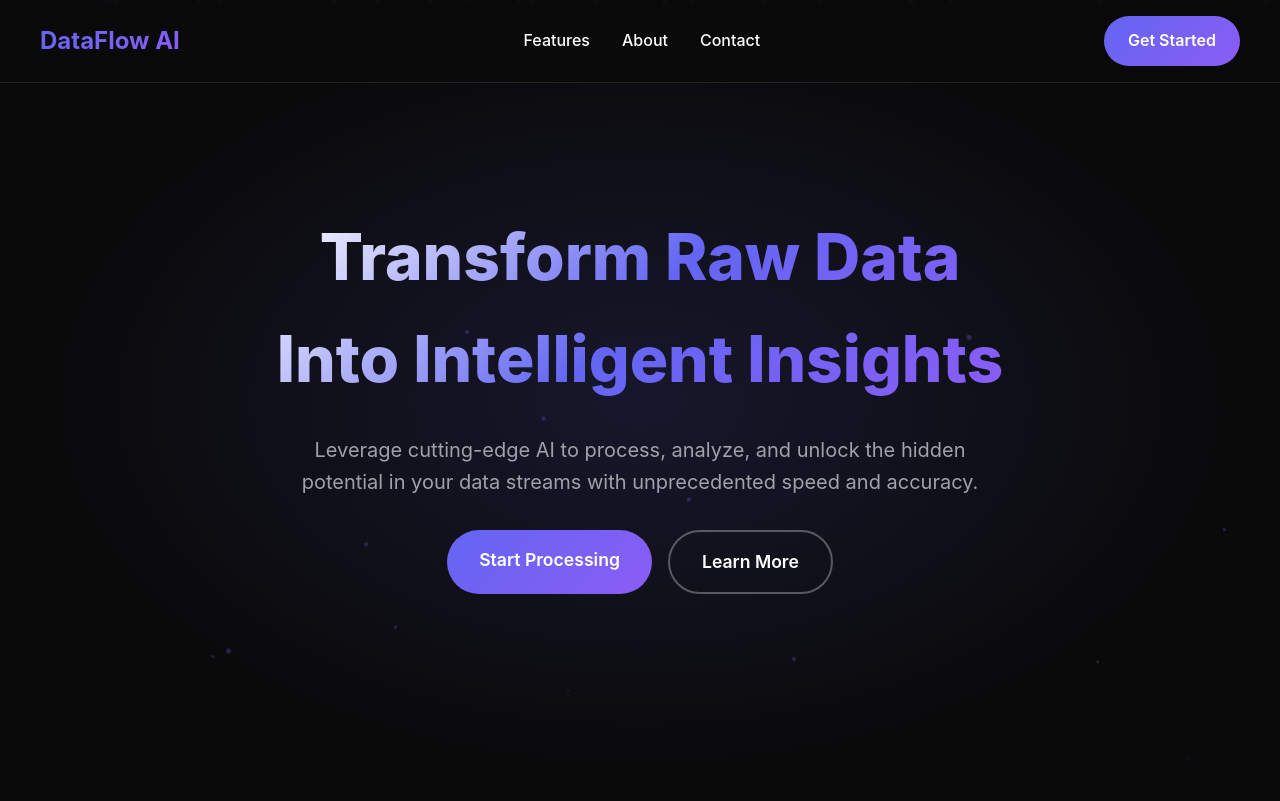
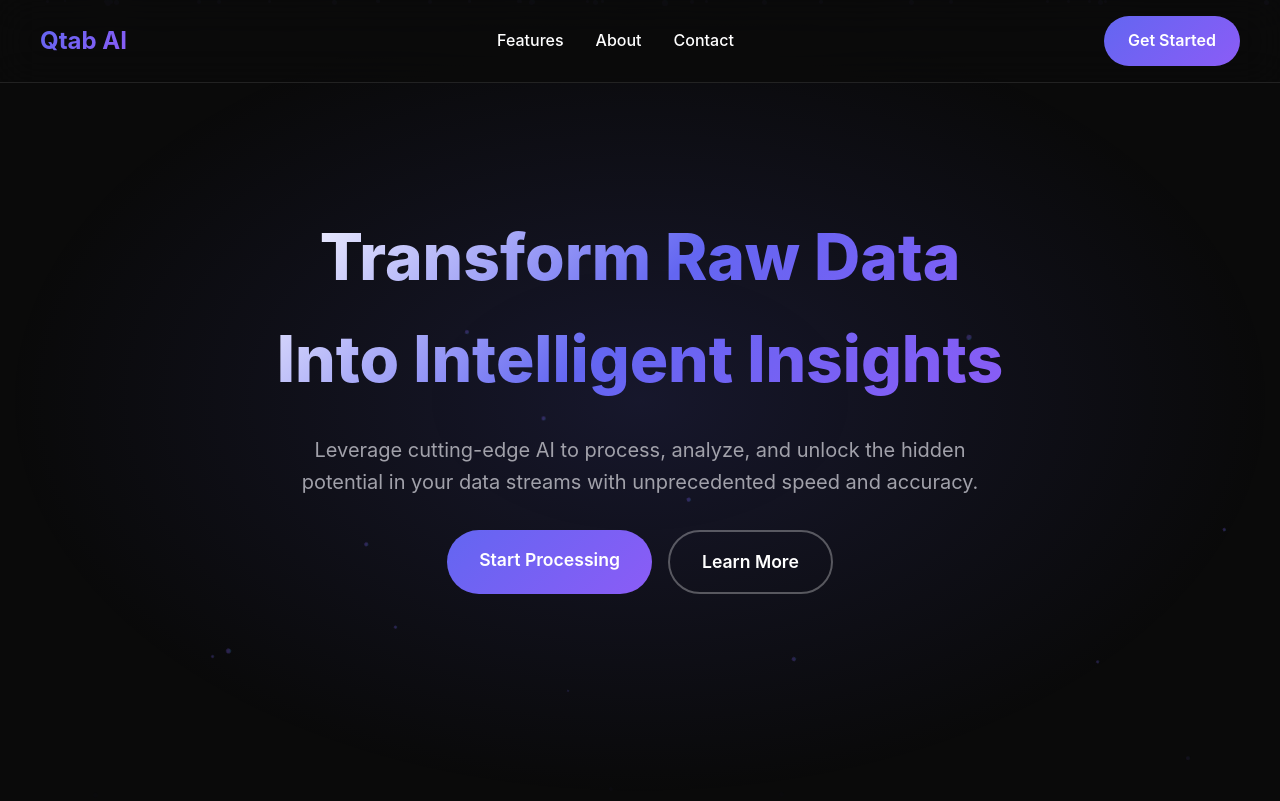
Before and after one commit to q-tab/landing-page, a plain HTML site: page index.html in a window 1280 px wide. Shown: the top 801 px of the page. Drawn offline with Linux system fonts and the light colour scheme.

Commit message:
change name to qtab

```diff
--- a/index.html
+++ b/index.html
@@ -422,7 +422,7 @@
     <!-- Header -->
     <header>
         <nav>
-            <div class="logo">DataFlow AI</div>
+            <div class="logo">Qtab AI</div>
             <ul class="nav-links">
                 <li><a href="#features">Features</a></li>
                 <li><a href="#about">About</a></li>
```
